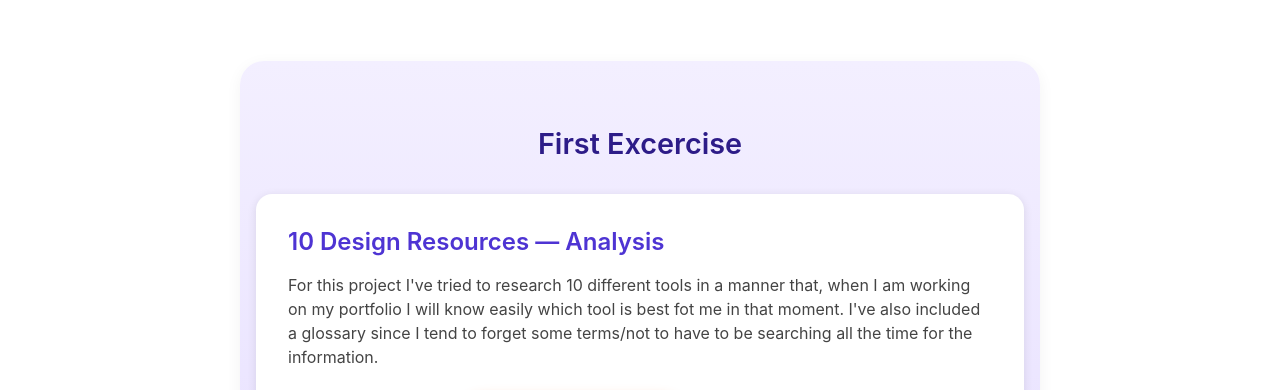
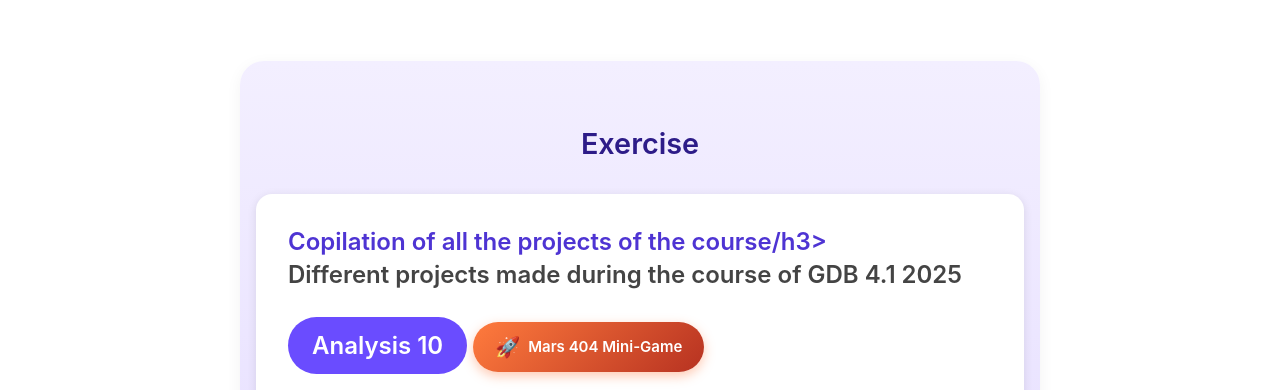
Before and after one commit to Sofys-foxys/web-style-sofia-udit, a website: page index.html in a window 1280 px wide. Shown: the part 542-932 px from the top of the page. Drawn offline with Linux system fonts and the light colour scheme.

Commit message:
btn and text and zip

```diff
--- a/index.html
+++ b/index.html
@@ -46,16 +46,13 @@
 <!-- Project 1, button-->
 
 			<section class="project-highlight">
-				<h2>First Excercise</h2>
+				<h2>Exercise</h2>
 				<div class="project-card">
-				  <h3>10 Design Resources — Analysis</h3>
+				  <h3>Copilation of all the projects of the course/h3>
 				  <p>
-					For this project I've tried to research 10 different tools in a manner that, when I am working on
-					my portfolio I will know easily which tool is best fot me in that moment. I've also included a
-					glossary since I tend to forget some terms/not to have to be searching all the time for the
-					information.
+					Different projects made during the course of GDB 4.1 2025
 				  </p>
-				  <a href="student-project/resources/index.html" class="btn-view">View Project →</a>
+				  <a href="student-project/resources/index.html" class="btn-view">Analysis 10</a>
 				  <a href="404/404.html" class="mars-btn">
 					<span class="emoji">🚀</span>
 					Mars 404 Mini-Game
```
Also changed, not shown: 1 other file.
